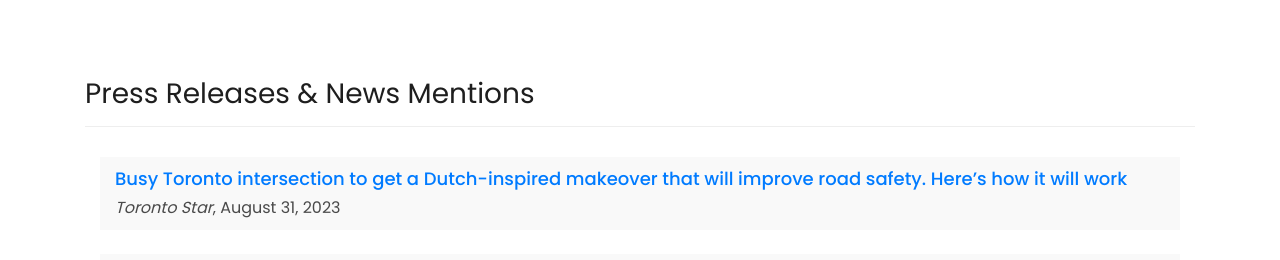
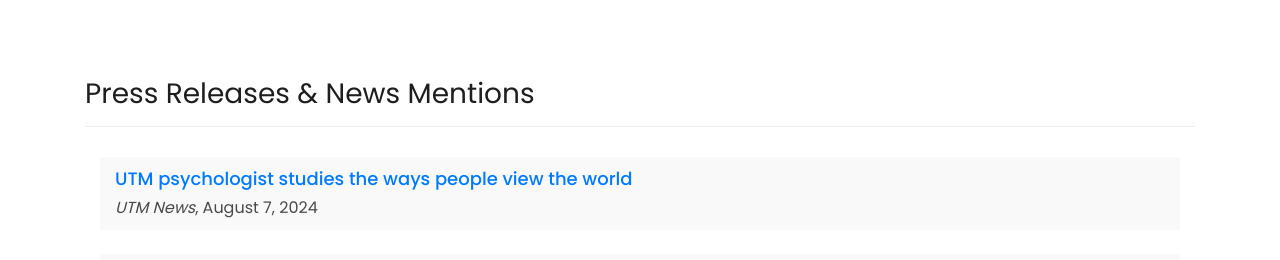
Before and after one commit to annakosov/applylab.github.io, a plain HTML site: page press.html in a window 1280 px wide. Shown: the part 523-783 px from the top of the page. Drawn offline with Linux system fonts and the light colour scheme.

Commit message:
Update press.html

```diff
--- a/press.html
+++ b/press.html
@@ -102,6 +102,14 @@ https://templatemo.com/tm-546-sixteen-clothing
             </div>
 
           <div class="col-md-12 publication">
+
+
+			<div class="down-content">
+             <p class="title"> <a href = "https://www.utm.utoronto.ca/main-news/utm-psychologist-studies-ways-people-view-world">UTM psychologist studies the ways people view the world</a></p>
+             <p class = "info"> <i>UTM News</i>, August 7, 2024</p>
+			  </div>
+        	 <span class="helper"></span>
+
 
 				 <div class="down-content">
              <p class="title"> <a href = "https://www.thestar.com/news/gta/busy-toronto-intersection-to-get-a-dutch-inspired-makeover-that-will-improve-road-safety-here/article_9e440ad1-e2a8-5d4b-b644-4f10d95d3127.html">Busy Toronto intersection to get a Dutch-inspired makeover that will improve road safety. Here’s how it will work</a></p>
```
